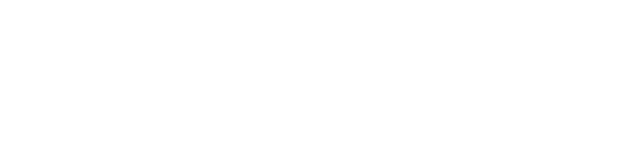
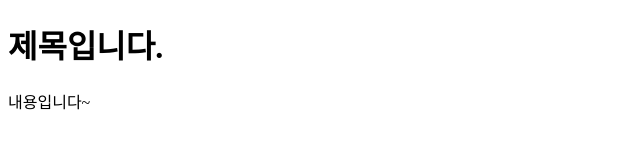
Before and after one commit to orm-1st-git-class/git_team, a plain HTML site: page index.html in a window 1280 px wide. Shown: the whole page, without its empty margins (0-640 px from the left). Drawn offline with Linux system fonts and the light colour scheme.

Commit message:
내용채우기

```diff
--- a/index.html
+++ b/index.html
@@ -6,6 +6,7 @@
     <title>Document</title>
 </head>
 <body>
-
+    <h1>제목입니다.</h1>
+    <p>내용입니다~</p>
 </body>
 </html>
```
